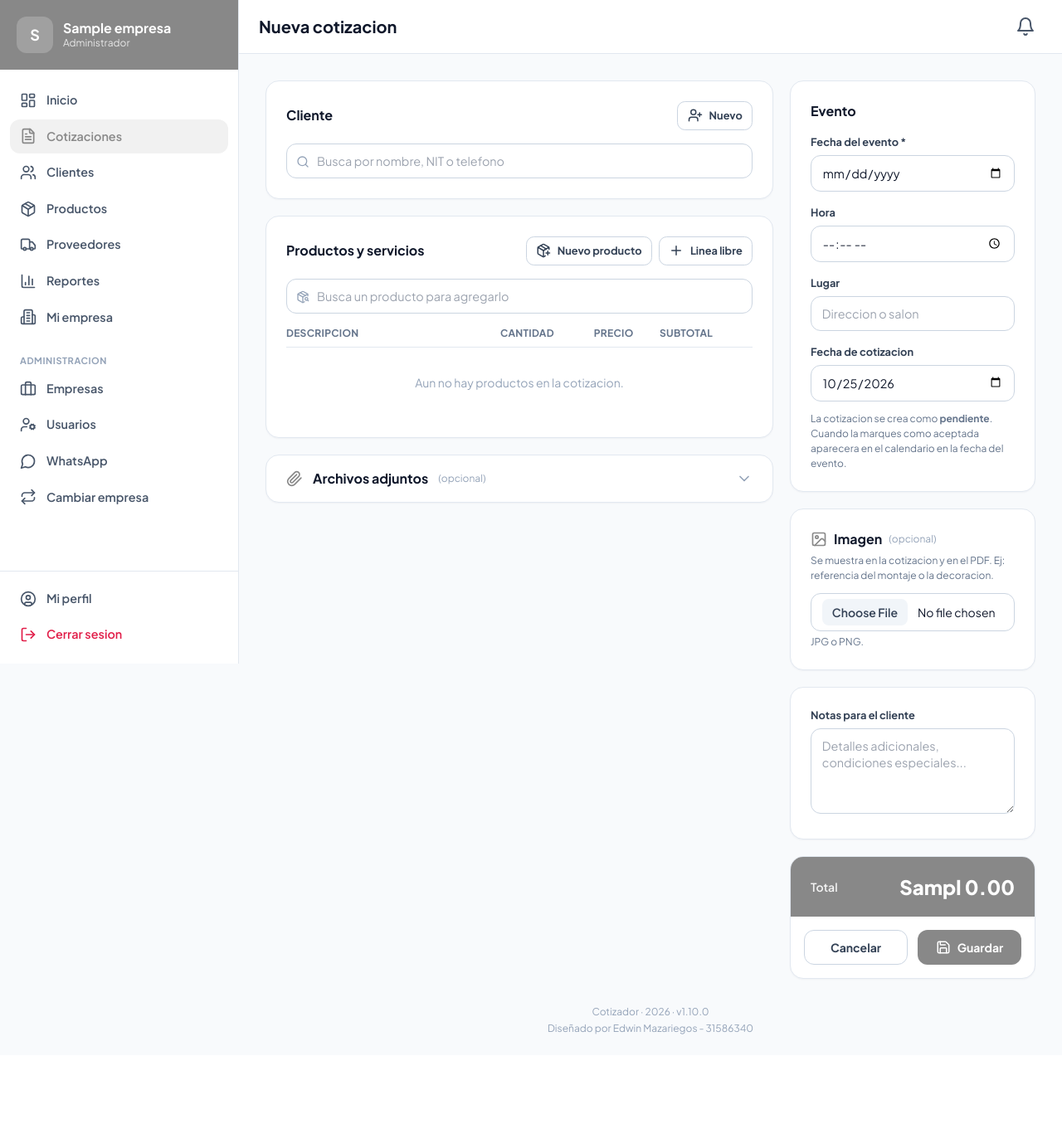
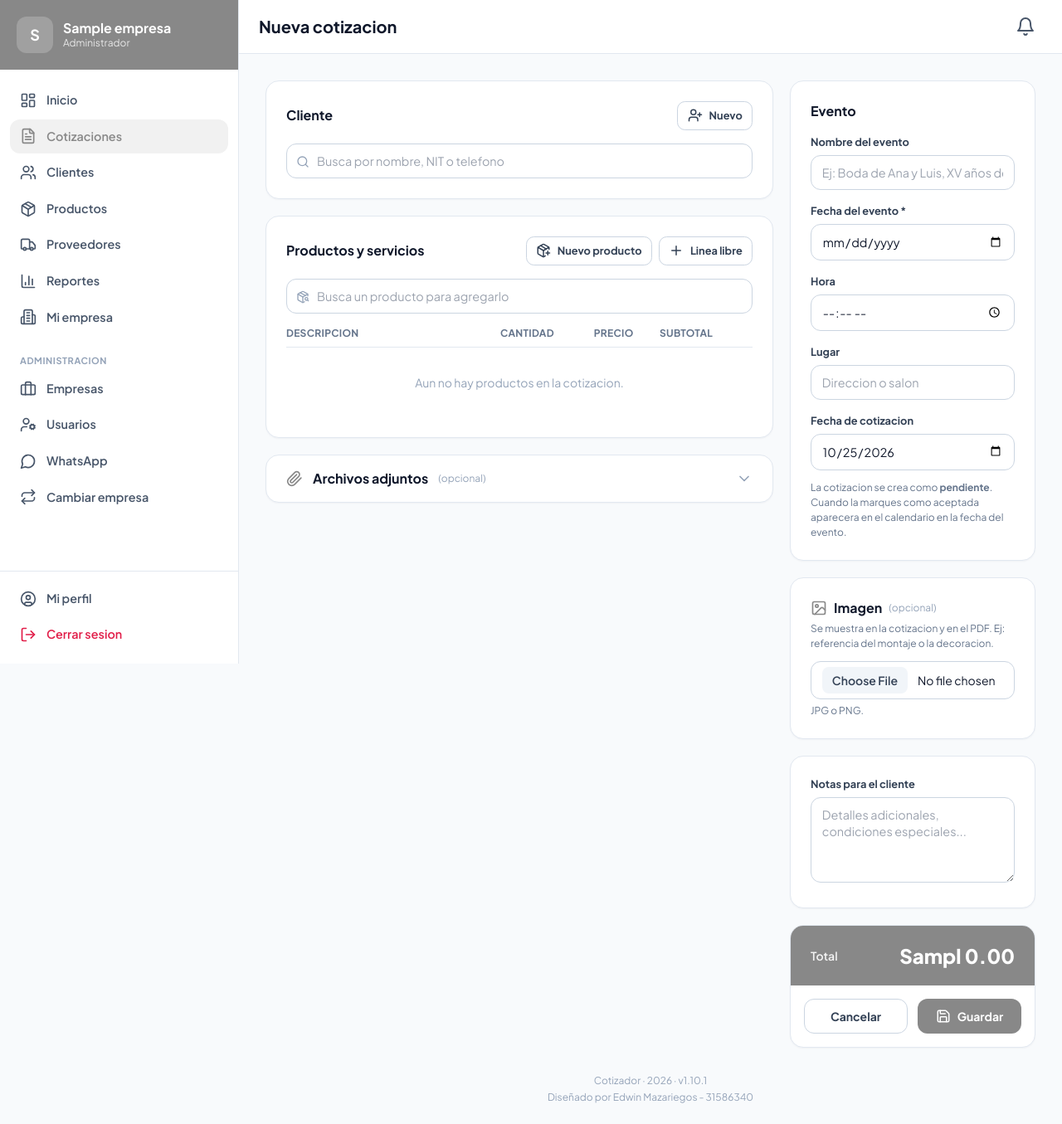
Before and after one commit to edwinmaz1997/CALENDARIO, a PHP site: page /cotizacion_form.php in a window 1280 px wide. Shown: the whole page at 83% size. Before the commit the page ends 1247 px from the top, so only its background shows below. Run offline with PHP 8.4, Linux system fonts and the light colour scheme; the visitor is signed in with stand-in values (Sample User, id 1); data comes from the database, SQL or seed files in the repository; tables that the repository leaves empty hold one stand-in row (values such as "Sample post"); data that the repository does not hold is empty.

Commit message:
Nombre del evento en cotizacion; recordatorio a proveedores sin hora (v1.10.1)
Co-Authored-By: Claude Opus 5.5 <noreply@anthropic.com>
Claude-Session: https://claude.ai/code/session_013ySSMVWPsANaPU2nngGTZD

```diff
--- a/cotizacion_form.php
+++ b/cotizacion_form.php
@@ -26,7 +26,7 @@ if ($id) {
 } else {
     $cot = [
         'id' => 0, 'cliente_id' => input_int('cliente_id') ?: null, 'fecha' => date('Y-m-d'),
-        'fecha_evento' => valid_date(input('fecha_evento')) ? input('fecha_evento') : '', 'hora_evento' => '', 'lugar_evento' => '', 'notas' => '',
+        'fecha_evento' => valid_date(input('fecha_evento')) ? input('fecha_evento') : '', 'hora_evento' => '', 'lugar_evento' => '', 'nombre_evento' => '', 'notas' => '',
     ];
     $lineas = [];
 }
@@ -43,6 +43,7 @@ if (is_post()) {
     $cot['fecha_evento'] = input('fecha_evento');
     $cot['hora_evento']  = input('hora_evento');
     $cot['lugar_evento'] = input('lugar_evento');
+    $cot['nombre_evento'] = mb_substr(input('nombre_evento'), 0, 150);
     $cot['notas']        = input('notas');
 
     // Lineas
@@ -131,16 +132,16 @@ if (is_post()) {
             $hora = $cot['hora_evento'] !== '' ? $cot['hora_evento'] : null;
             if ($id) {
                 $huellaAntes = huella_cotizacion($id);
-                db_exec('UPDATE cotizaciones SET cliente_id = ?, fecha = ?, fecha_evento = ?, hora_evento = ?, lugar_evento = ?, notas = ?, total = ? WHERE id = ? AND empresa_id = ? AND estado = \'pendiente\'', [
-                    $cot['cliente_id'], $cot['fecha'], $cot['fecha_evento'], $hora, nullable($cot['lugar_evento']), nullable($cot['notas']), $total, $id, $eid,
+                db_exec('UPDATE cotizaciones SET cliente_id = ?, nombre_evento = ?, fecha = ?, fecha_evento = ?, hora_evento = ?, lugar_evento = ?, notas = ?, total = ? WHERE id = ? AND empresa_id = ? AND estado = \'pendiente\'', [
+                    $cot['cliente_id'], nullable($cot['nombre_evento']), $cot['fecha'], $cot['fecha_evento'], $hora, nullable($cot['lugar_evento']), nullable($cot['notas']), $total, $id, $eid,
                 ]);
                 db_exec('DELETE FROM cotizacion_detalle WHERE cotizacion_id = ?', [$id]);
             } else {
                 // Bloquea la fila de la empresa para generar el correlativo sin duplicados
                 db_val('SELECT id FROM empresas WHERE id = ? FOR UPDATE', [$eid]);
                 $corr = (int)db_val('SELECT COALESCE(MAX(correlativo), 0) + 1 FROM cotizaciones WHERE empresa_id = ?', [$eid]);
-                db_exec('INSERT INTO cotizaciones (empresa_id, correlativo, cliente_id, usuario_id, fecha, fecha_evento, hora_evento, lugar_evento, notas, total, estado) VALUES (?, ?, ?, ?, ?, ?, ?, ?, ?, ?, \'pendiente\')', [
-                    $eid, $corr, $cot['cliente_id'], $u['id'], $cot['fecha'], $cot['fecha_evento'], $hora, nullable($cot['lugar_evento']), nullable($cot['notas']), $total,
+                db_exec('INSERT INTO cotizaciones (empresa_id, correlativo, cliente_id, nombre_evento, usuario_id, fecha, fecha_evento, hora_evento, lugar_evento, notas, total, estado) VALUES (?, ?, ?, ?, ?, ?, ?, ?, ?, ?, ?, \'pendiente\')', [
+                    $eid, $corr, $cot['cliente_id'], nullable($cot['nombre_evento']), $u['id'], $cot['fecha'], $cot['fecha_evento'], $hora, nullable($cot['lugar_evento']), nullable($cot['notas']), $total,
                 ]);
                 $id = (int)$pdo->lastInsertId();
             }
@@ -328,6 +329,9 @@ $jsonFlags = JSON_HEX_TAG | JSON_HEX_AMP | JSON_HEX_APOS | JSON_HEX_QUOT | JSON_
     <section class="card p-5 sm:p-6">
       <h2 class="mb-4 text-base font-bold text-slate-900">Evento</h2>
       <div class="grid gap-4 sm:grid-cols-2 lg:grid-cols-1">
+        <label class="campo sm:col-span-2 lg:col-span-1"><span>Nombre del evento</span>
+          <input class="input" name="nombre_evento" value="<?= e($cot['nombre_evento'] ?? '') ?>" maxlength="150" placeholder="Ej: Boda de Ana y Luis, XV años de Sofia">
+        </label>
         <label class="campo"><span>Fecha del evento *</span>
           <input class="input" type="date" name="fecha_evento" value="<?= e($cot['fecha_evento']) ?>" required>
         </label>
--- a/cotizacion_ver.php
+++ b/cotizacion_ver.php
@@ -49,8 +49,8 @@ if (is_post()) {
         try {
             db_val('SELECT id FROM empresas WHERE id = ? FOR UPDATE', [$eid]);
             $corr = (int)db_val('SELECT COALESCE(MAX(correlativo), 0) + 1 FROM cotizaciones WHERE empresa_id = ?', [$eid]);
-            db_exec('INSERT INTO cotizaciones (empresa_id, correlativo, cliente_id, usuario_id, fecha, fecha_evento, hora_evento, lugar_evento, notas, total, estado)
-                     SELECT empresa_id, ?, cliente_id, ?, CURDATE(), fecha_evento, hora_evento, lugar_evento, notas, total, \'pendiente\' FROM cotizaciones WHERE id = ?', [$corr, usuario_actual()['id'], $id]);
+            db_exec('INSERT INTO cotizaciones (empresa_id, correlativo, cliente_id, nombre_evento, usuario_id, fecha, fecha_evento, hora_evento, lugar_evento, notas, total, estado)
+                     SELECT empresa_id, ?, cliente_id, nombre_evento, ?, CURDATE(), fecha_evento, hora_evento, lugar_evento, notas, total, \'pendiente\' FROM cotizaciones WHERE id = ?', [$corr, usuario_actual()['id'], $id]);
             $nuevo = (int)$pdo->lastInsertId();
             db_exec('INSERT INTO cotizacion_detalle (cotizacion_id, producto_id, proveedor_id, descripcion, unidad, cantidad, precio_unitario, subtotal, comision_pct, costo_proveedor, orden)
                      SELECT ?, producto_id, proveedor_id, descripcion, unidad, cantidad, precio_unitario, subtotal, comision_pct, costo_proveedor, orden FROM cotizacion_detalle WHERE cotizacion_id = ?', [$nuevo, $id]);
@@ -305,6 +305,7 @@ require __DIR__ . '/includes/header.php';
         </div>
         <div>
           <p class="mb-1 text-xs font-bold uppercase tracking-wider text-slate-400">Evento</p>
+          <?php if (!empty($cot['nombre_evento'])): ?><p class="font-extrabold texto-marca"><?= e($cot['nombre_evento']) ?></p><?php endif; ?>
           <p class="font-bold text-slate-900"><?= e(fecha_larga($cot['fecha_evento'])) ?><?= $cot['hora_evento'] ? ' · ' . e(hora($cot['hora_evento'])) : '' ?></p>
           <?php if ($cot['lugar_evento']): ?><p class="text-sm text-slate-600"><?= e($cot['lugar_evento']) ?></p><?php endif; ?>
         </div>
--- a/eventos.php
+++ b/eventos.php
@@ -20,7 +20,7 @@ if (!valid_date($inicio) || !valid_date($fin)) {
     $fin = date('Y-m-t');
 }
 
-$rows = db_all("SELECT c.id, c.correlativo, c.fecha_evento, c.hora_evento, c.lugar_evento, c.total, cl.nombre AS cliente
+$rows = db_all("SELECT c.id, c.correlativo, c.nombre_evento, c.fecha_evento, c.hora_evento, c.lugar_evento, c.total, cl.nombre AS cliente
     FROM cotizaciones c JOIN clientes cl ON cl.id = c.cliente_id
     WHERE c.empresa_id = ? AND c.estado = 'aceptada' AND c.fecha_evento >= ? AND c.fecha_evento < ?
     ORDER BY c.fecha_evento, c.hora_evento", [$eid, $inicio, $fin]);
@@ -29,7 +29,7 @@ $eventos = [];
 foreach ($rows as $r) {
     $ev = [
         'id'     => (int)$r['id'],
-        'title'  => $r['cliente'],
+        'title'  => $r['nombre_evento'] ? $r['nombre_evento'] . ' · ' . $r['cliente'] : $r['cliente'],
         'start'  => $r['fecha_evento'] . ($r['hora_evento'] ? 'T' . substr($r['hora_evento'], 0, 5) : ''),
         'allDay' => !$r['hora_evento'],
         'url'    => 'cotizacion_ver.php?id=' . (int)$r['id'],
--- a/includes/alertas.php
+++ b/includes/alertas.php
@@ -11,7 +11,7 @@ if (!defined('DIAS_ALERTA')) {
 function eventos_por_liquidar($eid, $dias = DIAS_ALERTA)
 {
     $limite = date('Y-m-d', strtotime('+' . (int)$dias . ' days'));
-    $rows = db_all("SELECT c.id, c.correlativo, c.fecha_evento, c.hora_evento, c.lugar_evento, c.total, cl.nombre AS cliente,
+    $rows = db_all("SELECT c.id, c.correlativo, c.nombre_evento, c.fecha_evento, c.hora_evento, c.lugar_evento, c.total, cl.nombre AS cliente,
             COALESCE(pg.pagado, 0) AS cobrado,
             COALESCE(d.costo, 0) AS costo_prov,
             COALESCE(pp.abonado, 0) AS abonado_prov
--- a/includes/bootstrap.php
+++ b/includes/bootstrap.php
@@ -3,7 +3,7 @@
  * Punto de arranque comun: configuracion, sesion, conexion y utilidades.
  */
 define('APP_ROOT', dirname(__DIR__));
-define('ASSET_V', '1.10.0');
+define('ASSET_V', '1.10.1');
 
 $configFile = APP_ROOT . '/config/config.php';
 if (!is_file($configFile)) {
--- a/includes/header.php
+++ b/includes/header.php
@@ -138,7 +138,7 @@ if ($_u && $_u['rol'] === 'admin') {
               <li>
                 <a href="liquidacion.php?id=<?= (int)$al['id'] ?>" class="block px-4 py-3 hover:bg-slate-50">
                   <div class="flex items-center justify-between gap-2">
-                    <p class="truncate text-sm font-semibold text-slate-900"><?= e($al['cliente']) ?></p>
+                    <p class="truncate text-sm font-semibold text-slate-900"><?= e($al['nombre_evento'] ?: $al['cliente']) ?></p>
                     <span class="shrink-0 rounded-full px-2 py-0.5 text-[11px] font-bold <?= $al['dias'] < 0 ? 'bg-rose-100 text-rose-700' : ($al['dias'] <= 1 ? 'bg-orange-100 text-orange-700' : 'bg-amber-100 text-amber-700') ?>"><?= e(texto_dias($al['dias'])) ?></span>
                   </div>
                   <p class="text-xs text-slate-500"><?= e(numero_cotizacion($al, $_emp)) ?> · <?= e(fecha($al['fecha_evento'])) ?></p>
--- a/includes/helpers.php
+++ b/includes/helpers.php
@@ -285,7 +285,7 @@ function enlace_publico_cotizacion($cotId)
 /** Huella del contenido de una cotizacion (cliente, fechas, lugar, notas, total y lineas) para detectar cambios */
 function huella_cotizacion($cotId)
 {
-    $c = db_one('SELECT cliente_id, fecha, fecha_evento, hora_evento, lugar_evento, notas, total FROM cotizaciones WHERE id = ?', [$cotId]);
+    $c = db_one('SELECT cliente_id, nombre_evento, fecha, fecha_evento, hora_evento, lugar_evento, notas, total FROM cotizaciones WHERE id = ?', [$cotId]);
     $l = db_all('SELECT producto_id, proveedor_id, descripcion, unidad, cantidad, precio_unitario FROM cotizacion_detalle WHERE cotizacion_id = ? ORDER BY orden, id', [$cotId]);
     return md5(json_encode([$c, $l]));
 }
--- a/includes/pdf_cotizacion.php
+++ b/includes/pdf_cotizacion.php
@@ -221,6 +221,7 @@ function construir_pdf_cotizacion($cot, $emp, $cliente, $lineas)
         $cliente['direccion'],
     ]);
     $y2 = $bloque(15 + $colW + 6, 'Datos del evento', [
+        !empty($cot['nombre_evento']) ? $cot['nombre_evento'] : null,
         ucfirst(fecha_larga($cot['fecha_evento'])) . ($cot['hora_evento'] ? ', ' . hora($cot['hora_evento']) : ''),
         $cot['lugar_evento'] ? 'Lugar: ' . $cot['lugar_evento'] : null,
     ]);
--- a/index.php
+++ b/index.php
@@ -34,7 +34,7 @@ foreach (proveedores_con_saldo($eid) as $pv) {
     }
 }
 
-$proximos = db_all("SELECT c.id, c.correlativo, c.fecha_evento, c.hora_evento, c.lugar_evento, c.total, cl.nombre AS cliente,
+$proximos = db_all("SELECT c.id, c.correlativo, c.nombre_evento, c.fecha_evento, c.hora_evento, c.lugar_evento, c.total, cl.nombre AS cliente,
         (SELECT COALESCE(SUM(pg.monto), 0) FROM cotizacion_pagos pg WHERE pg.cotizacion_id = c.id) AS pagado
     FROM cotizaciones c JOIN clientes cl ON cl.id = c.cliente_id
     WHERE c.empresa_id = ? AND c.estado = 'aceptada' AND c.fecha_evento >= ?
@@ -92,7 +92,7 @@ require __DIR__ . '/includes/header.php';
         <a href="liquidacion.php?id=<?= (int)$al['id'] ?>" class="flex items-center gap-3 px-5 py-3 hover:bg-slate-50">
           <div class="min-w-0 flex-1">
             <div class="flex items-center justify-between gap-2">
-              <p class="truncate text-sm font-semibold text-slate-900"><?= e($al['cliente']) ?></p>
+              <p class="truncate text-sm font-semibold text-slate-900"><?= e($al['nombre_evento'] ?: $al['cliente']) ?></p>
               <span class="shrink-0 rounded-full px-2 py-0.5 text-[11px] font-bold <?= $al['dias'] < 0 ? 'bg-rose-100 text-rose-700' : ($al['dias'] <= 1 ? 'bg-orange-100 text-orange-700' : 'bg-amber-100 text-amber-700') ?>"><?= e(texto_dias($al['dias'])) ?></span>
             </div>
             <p class="text-xs text-slate-500"><?= e(numero_cotizacion($al, $emp)) ?> · <?= e(fecha($al['fecha_evento'])) ?></p>
@@ -138,7 +138,7 @@ require __DIR__ . '/includes/header.php';
                   <span class="text-lg font-extrabold leading-tight"><?= date('j', $ts) ?></span>
                 </div>
                 <div class="min-w-0 flex-1">
-                  <p class="truncate text-sm font-semibold text-slate-900"><?= e($p['cliente']) ?></p>
+                  <p class="truncate text-sm font-semibold text-slate-900"><?= e($p['nombre_evento'] ?: $p['cliente']) ?></p>
                   <p class="truncate text-xs text-slate-500"><?= e(implode(' · ', array_filter([hora($p['hora_evento']), $p['lugar_evento']])) ?: numero_cotizacion($p, $emp)) ?></p>
                 </div>
                 <div class="shrink-0 text-right">
--- a/liquidacion.php
+++ b/liquidacion.php
@@ -71,7 +71,8 @@ require __DIR__ . '/includes/header.php';
     <div class="flex flex-col gap-4 p-5 sm:flex-row sm:items-start sm:justify-between sm:p-6">
       <div class="min-w-0">
         <p class="text-xs font-bold uppercase tracking-wider text-slate-400">Reporte de liquidacion</p>
-        <p class="text-xl font-extrabold text-slate-900"><?= e($cliente['nombre']) ?></p>
+        <p class="text-xl font-extrabold text-slate-900"><?= e($cot['nombre_evento'] ?: $cliente['nombre']) ?></p>
+        <?php if (!empty($cot['nombre_evento'])): ?><p class="text-sm font-semibold text-slate-700"><?= e($cliente['nombre']) ?></p><?php endif; ?>
         <p class="text-sm text-slate-600"><?= e($numero) ?> · <?= e(ucfirst(fecha_larga($cot['fecha_evento']))) ?><?= $cot['hora_evento'] ? ', ' . e(hora($cot['hora_evento'])) : '' ?></p>
         <?php if ($cot['lugar_evento']): ?><p class="text-sm text-slate-500"><?= e($cot['lugar_evento']) ?></p><?php endif; ?>
         <?php if ($cliente['telefono']): ?><p class="text-sm text-slate-500">Cliente: <a href="tel:<?= e(preg_replace('/[^0-9+]/', '', $cliente['telefono'])) ?>" class="hover:underline"><?= e($cliente['telefono']) ?></a></p><?php endif; ?>
--- /dev/null
+++ b/sql/migraciones/008_nombre_evento.sql
@@ -0,0 +1,5 @@
+-- =====================================================
+-- Migracion 008: nombre del evento en la cotizacion
+-- =====================================================
+
+ALTER TABLE cotizaciones ADD COLUMN nombre_evento VARCHAR(150) NULL AFTER cliente_id;
--- a/sql/schema.sql
+++ b/sql/schema.sql
@@ -119,6 +119,7 @@ CREATE TABLE IF NOT EXISTS cotizaciones (
   empresa_id       INT UNSIGNED NOT NULL,
   correlativo      INT UNSIGNED NOT NULL,
   cliente_id       INT UNSIGNED NOT NULL,
+  nombre_evento    VARCHAR(150) NULL,
   usuario_id       INT UNSIGNED NULL,
   fecha            DATE         NOT NULL,
   fecha_evento     DATE         NOT NULL,
--- a/sw.js
+++ b/sw.js
@@ -2,7 +2,7 @@
  * - Paginas PHP: siempre desde la red (datos al dia); sin conexion muestra offline.html.
  * - CSS, JS, iconos y librerias: se guardan en cache para cargar rapido.
  */
-const VERSION = 'cotizador-v11';
+const VERSION = 'cotizador-v12';
 const ESTATICOS = [
   'offline.html',
   'assets/css/tailwind.css',
--- a/version.txt
+++ b/version.txt
@@ -1 +1 @@
-1.10.0
+1.10.1
```
Also changed, not shown: cotizaciones.php (+4 -4 lines), includes/whatsapp.php (+5 -5 lines), reportes.php (+5 -5 lines).
